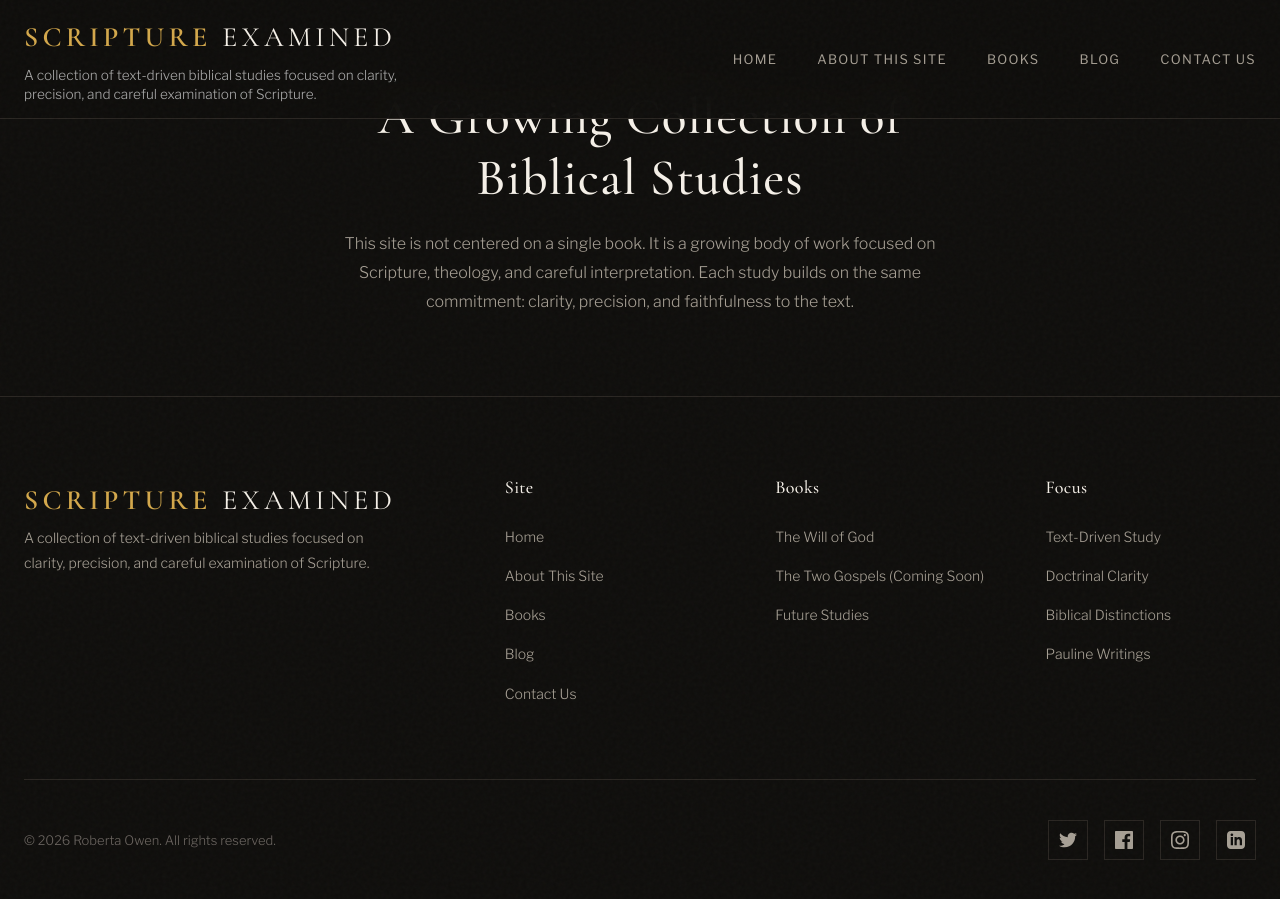
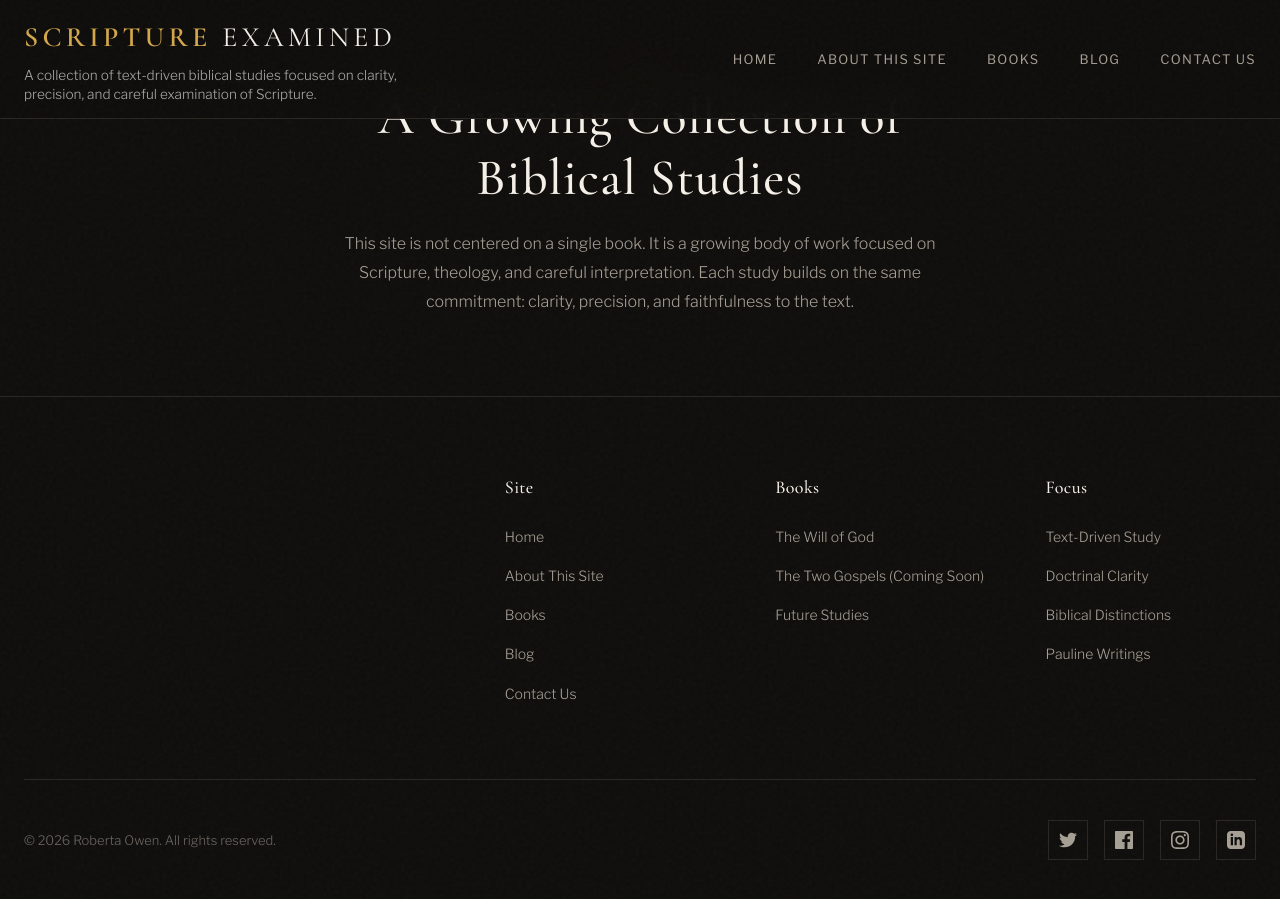
Before and after one commit to ScriptureExamined/PaulineEpistles, a Jekyll site: the page built from index.html, in a window 1280 px wide and 900 px high, scrolled down 1724 px. Built offline with Jekyll 4.4.1, drawn with Linux system fonts in a browser that asks for light colours.

Commit message:
Update default.html

```diff
--- a/_layouts/default.html
+++ b/_layouts/default.html
@@ -104,13 +104,13 @@ layout: none
       <div class="container">
         <div class="footer-grid">
           <div class="footer-brand">
-            <a href="{{ '/' | relative_url }}" class="logo">
+            <!--<a href="{{ '/' | relative_url }}" class="logo">
               Scripture <span>Examined</span></a
             >
             <p>
               A collection of text-driven biblical studies focused on clarity,
               precision, and careful examination of Scripture.
-            </p>
+            </p>-->
           </div>
 
           <div class="footer-col">
```
